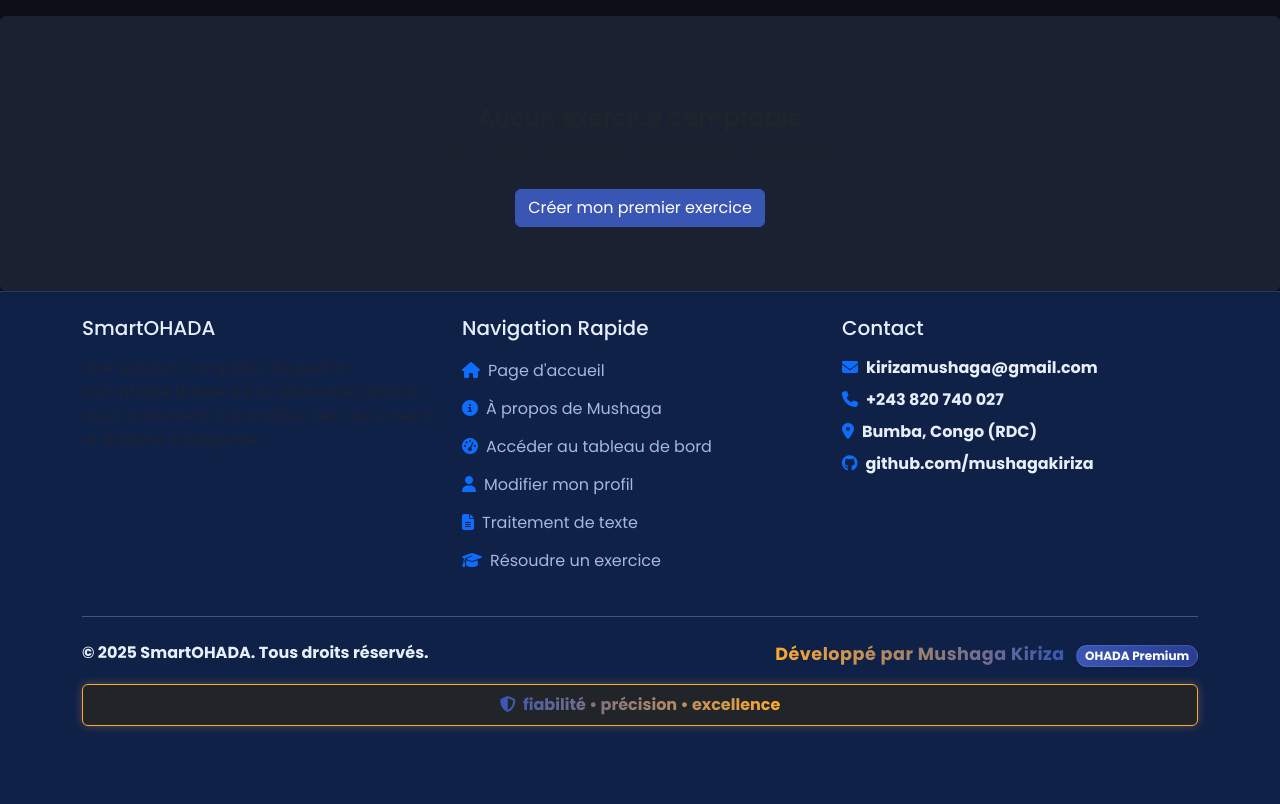
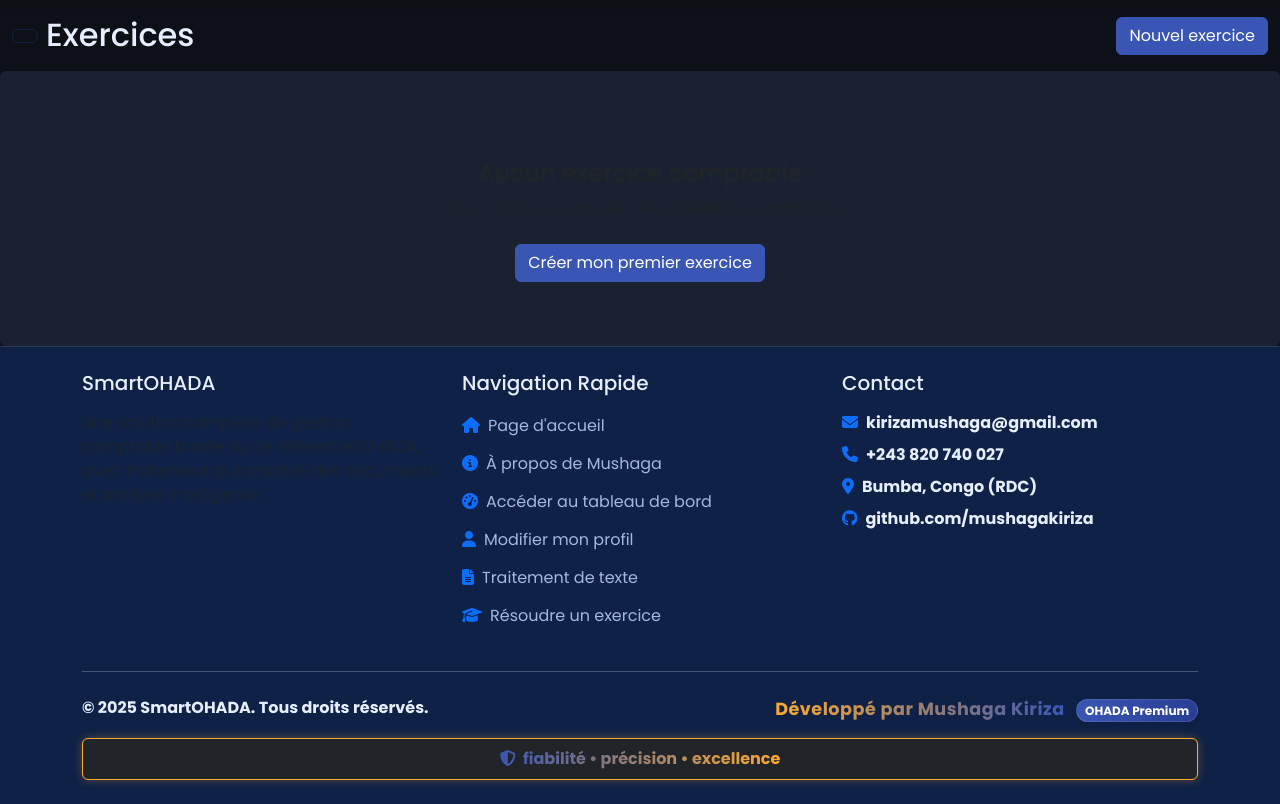
Before and after one commit to leontine526/Comptabilit-05, a Flask app: page /exercises in a window 1280 px wide. Shown: the part 92-896 px from the top of the page. Before the commit the page ends 822 px from the top, so only its background shows below. Run offline with Flask 3, Linux system fonts and the light colour scheme; the visitor is signed in with stand-in values (Sample User, id 1); data that the repository does not hold is empty; parts of the project's set-up code (start-up, migrations or seed data) failed here and were passed over; some libraries are stand-ins or nearby versions.

Commit message:
Checkpoint before assistant change: Enable users to view, delete, and publish their created exercises
Adds view, delete, and publish functionalities for exercises via new routes and templates, along with an `is_published` flag in `Exercise` model.

Replit-Commit-Author: Assistant

```diff
--- a/models.py
+++ b/models.py
@@ -145,6 +145,7 @@ class Exercise(db.Model):
     end_date = db.Column(db.Date, nullable=False)
     description = db.Column(db.Text)
     is_closed = db.Column(db.Boolean, default=False)
+    is_published = db.Column(db.Boolean, default=False)
     created_at = db.Column(db.DateTime, default=datetime.utcnow)
     updated_at = db.Column(db.DateTime, default=datetime.utcnow, onupdate=datetime.utcnow)
     user_id = db.Column(db.Integer, db.ForeignKey('user.id'), nullable=False)
--- a/routes.py
+++ b/routes.py
@@ -334,6 +334,24 @@ def exercises_list():
     exercises = Exercise.query.filter_by(user_id=current_user.id).order_by(Exercise.start_date.desc()).all()
     return render_template('exercises/list.html', title='Exercices', exercises=exercises)
 
+@app.route('/exercises/<int:exercise_id>')
+@login_required
+def view_exercise(exercise_id):
+    exercise = Exercise.query.get_or_404(exercise_id)
+
+    # Vérifier que l'utilisateur a les droits
+    if exercise.user_id != current_user.id:
+        abort(403)
+
+    transactions = Transaction.query.filter_by(exercise_id=exercise_id).order_by(Transaction.transaction_date.desc()).all()
+    documents = Document.query.filter_by(exercise_id=exercise_id).order_by(Document.upload_date.desc()).all()
+
+    return render_template('exercises/view.html',
+                          title=f'Exercice: {exercise.name}',
+                          exercise=exercise,
+                          transactions=transactions,
+                          documents=documents)
+
 @app.route('/exercises/new', methods=['GET', 'POST'])
 @login_required
 def exercise_new():
@@ -400,6 +418,38 @@ def exercise_close(exercise_id):
 
     flash('Exercice clôturé avec succès!', 'success')
     return redirect(url_for('exercises_list'))
+
+@app.route('/exercises/<int:exercise_id>/delete', methods=['POST'])
+@login_required
+def delete_exercise(exercise_id):
+    exercise = Exercise.query.get_or_404(exercise_id)
+
+    # Check if user has permission
+    if exercise.user_id != current_user.id:
+        abort(403)
+
+    # Supprimer l'exercice (en cascade pour ses dépendances)
+    db.session.delete(exercise)
+    db.session.commit()
+
+    flash('Exercice supprimé avec succès!', 'success')
+    return redirect(url_for('exercises_list'))
+
+@app.route('/exercises/<int:exercise_id>/publish', methods=['POST'])
+@login_required
+def publish_exercise(exercise_id):
+    exercise = Exercise.query.get_or_404(exercise_id)
+
+    # Check if user has permission
+    if exercise.user_id != current_user.id:
+        abort(403)
+
+    # Marquer l'exercice comme publié
+    exercise.is_published = True
+    db.session.commit()
+
+    flash('Exercice publié avec succès!', 'success')
+    return redirect(url_for('view_exercise', exercise_id=exercise_id))
 
 # Account routes
 @app.route('/exercises/<int:exercise_id>/accounts')
--- a/templates/base.html
+++ b/templates/base.html
@@ -240,6 +240,28 @@
 
     <!-- Main Content -->
     <main class="flex-grow-1">
+
+<div class="page-header">
+    <div class="container-fluid">
+        <div class="row mb-3">
+            <div class="col-md-6">
+                <div class="d-flex align-items-center">
+                    {% if request.path != '/dashboard' and request.path != '/' and request.path != '/index' %}
+                    <a href="javascript:history.back()" class="btn btn-outline-secondary me-2" title="Retour">
+                        <i data-feather="arrow-left"></i>
+                    </a>
+                    {% endif %}
+                    <h2 class="mb-0">{{ title }}</h2>
+                </div>
+                {% block breadcrumbs %}{% endblock %}
+            </div>
+            <div class="col-md-6 d-flex justify-content-md-end align-items-center">
+                {% block page_actions %}{% endblock %}
+            </div>
+        </div>
+    </div>
+</div>
+
         {% block content %}{% endblock %}
     </main>
 
--- a/templates/exercises/list.html
+++ b/templates/exercises/list.html
@@ -54,12 +54,22 @@
                                     <i data-feather="eye"></i>
                                 </a>
                                 {% if not exercise.is_closed %}
-                                <a href="{{ url_for('edit_exercise', exercise_id=exercise.id) }}" class="btn btn-sm btn-outline-secondary">
+                                <a href="{{ url_for('exercise_edit', exercise_id=exercise.id) }}" class="btn btn-sm btn-outline-secondary">
                                     <i data-feather="edit"></i>
                                 </a>
-                                <form action="{{ url_for('close_exercise', exercise_id=exercise.id) }}" method="POST" class="d-inline" onsubmit="return confirm('Êtes-vous sûr de vouloir clôturer cet exercice ? Cette action est irréversible.');">
+                                <form action="{{ url_for('exercise_close', exercise_id=exercise.id) }}" method="POST" class="d-inline" onsubmit="return confirm('Êtes-vous sûr de vouloir clôturer cet exercice ? Cette action est irréversible.');">
                                     <button type="submit" class="btn btn-sm btn-outline-danger">
                                         <i data-feather="lock"></i>
+                                    </button>
+                                </form>
+                                <form action="{{ url_for('delete_exercise', exercise_id=exercise.id) }}" method="POST" class="d-inline" onsubmit="return confirm('Êtes-vous sûr de vouloir supprimer cet exercice ? Cette action est irréversible.');">
+                                    <button type="submit" class="btn btn-sm btn-outline-danger">
+                                        <i data-feather="trash"></i>
+                                    </button>
+                                </form>
+                                <form action="{{ url_for('publish_exercise', exercise_id=exercise.id) }}" method="POST" class="d-inline">
+                                    <button type="submit" class="btn btn-sm btn-outline-success">
+                                        <i data-feather="share-2"></i>
                                     </button>
                                 </form>
                                 {% endif %}
--- a/templates/formulaire.html
+++ b/templates/formulaire.html
@@ -2,6 +2,11 @@
 
 {% block content %}
 <div class="container mt-4">
+    <div class="mb-3">
+        <a href="{{ url_for('dashboard') }}" class="btn btn-secondary">
+            <i class="fas fa-arrow-left"></i> Retour au tableau de bord
+        </a>
+    </div>
     <div class="row">
         <div class="col-md-8 mx-auto">
             <div class="dashboard-card mb-4">
```
Also changed, not shown: templates/exercise_solver/complete_solution.html (+11 -1 lines).
